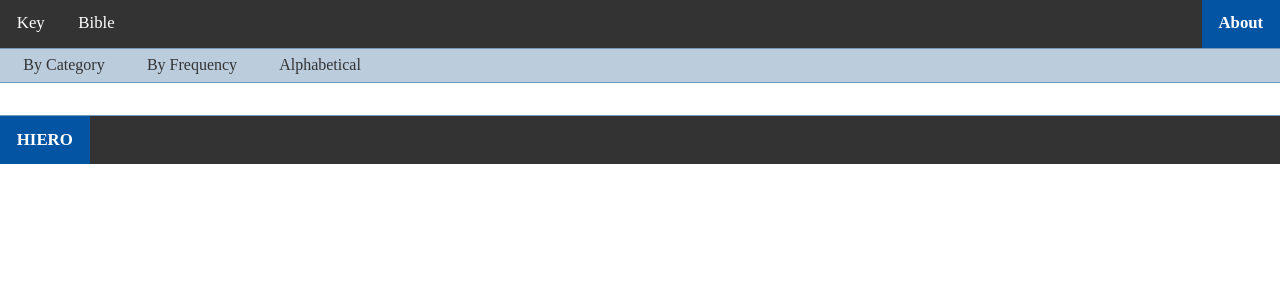
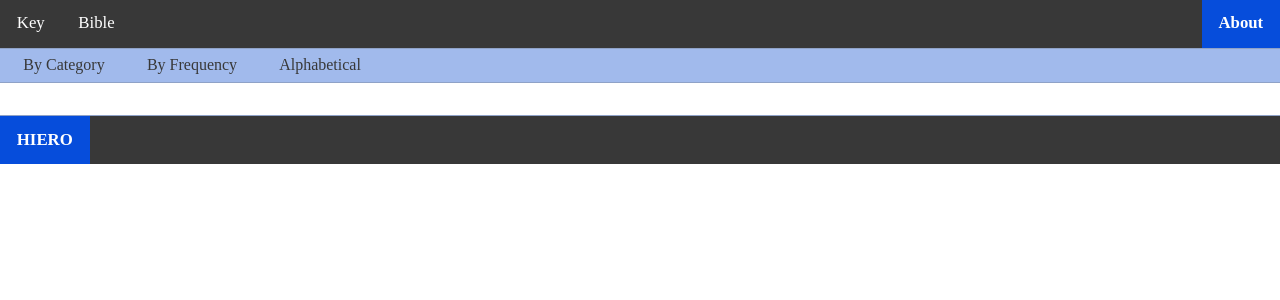
Before and after one commit to gfassero/HIERO, a Jekyll site: the page read/glossary-noncompliant.html, which Jekyll copies as it is, in a window 1280 px wide. Shown: the top 300 px of the page. Built offline with Jekyll 4.4.1, drawn with Linux system fonts in a browser that asks for light colours.

Commit message:
Condense color styles

```diff
--- a/read/key.html
+++ b/read/key.html
@@ -46,7 +46,6 @@ h3 {margin-bottom: 10px;}
 
 #key .focusable-div, #translation span, #translation p {
     cursor: pointer;
-    transition: background-color 0.2s;
 }
 #translation p {
     max-width: 100%;
--- a/read/styles-glossary.css
+++ b/read/styles-glossary.css
@@ -16,10 +16,10 @@
     width: 100%;
 }
 
-.uniqueness {background-color: #ffc040;}
-.coherence { background-color: #ff80c0;}
-.uniqueness.coherence {background-color: #ff4000;}
-.excused {   background-color: #d8d8d8;}
+.uniqueness {background-color: #ffc040;} /* ORANGE */
+.coherence { background-color: #ff80c0;} /* MAGENTA */
+.uniqueness.coherence {background-color: #ff4000;} /* RED */
+.excused {   background-color: #d8d8d8;} /* LIGHT GRAY */
 
 .gloss-heb {
     display: table-cell;
--- a/read/styles.css
+++ b/read/styles.css
@@ -3,26 +3,31 @@
 @import "styles-headfoot.css" screen;
 
 :root {
-  --lightbg: white;
-  --darkbg: #bbccdd; /* LIGHT BLUE hsl(210 33% 80%) */
-  --blackbg: #333333; /* DARK GRAY hsl(0 0% 20%) */
-  --darkborder: #7799bb; /* STEEL BLUE hsl(210 33% 60%) */
-  --navhover: #dddddd;
+  --hue-main: 220;
+  --hue-hili:  40;
+  --hue-altr: 310;
 
-  --boldhilite: #0454a4; /* DARK BLUE hsl(210 95% 33%) */
+  --lightbg: WHITE;
+  --darkbg:      hsl(var(--hue-main)  67% 78%); /* LIGHT BLUE */
+  --blackbg:     hsl(var(--hue-main)   0% 22%); /* DARK GRAY */
+  --darkborder:  hsl(var(--hue-main)  33% 67%); /* STEEL BLUE */
+  --navhover:    hsl(var(--hue-hili)  67% 78%);
+
+  --boldhilite:  hsl(var(--hue-main)  95% 44%); /* DARK BLUE */
   --boldhiliteText: WHITE;
 
-  --keybold: #ffb41f; /* ORANGE hsl(40 100% 56%) */
-  --keylite: #ffda8f; /* LIGHT ORANGE hsl(40 100% 78%) */
-  --keycontrast: #ff1fb4; /* MAGENTA */
+  --keybold:     hsl(var(--hue-hili) 100% 56%); /* ORANGE */
+  --keylite:     hsl(var(--hue-hili) 100% 78%); /* LIGHT ORANGE */
+  --keycontrast: hsl(var(--hue-altr) 100% 56%); /* MAGENTA */
 
-  --textgray: #c0c0c0; /* MID-GRAY */
+  --textgray:    hsl(var(--hue-main)   0% 78%); /* MID-GRAY */
 }
 
 * {
     scroll-margin-top: 0.65em;
     scroll-behavior: smooth;
     font-family: serif;
+    transition: color 0.15s, background-color 0.15s;
 }
 
 body {
@@ -50,6 +55,11 @@ body {
     padding: 1em;
 }
 
+.panel a {transition: none;}
+.panel a:link,
+.panel a:visited {color: var(--boldhilite);}
+.panel a:hover {  color: var(--blackbg);}
+.panel a:active { color: var(--darkbg);}
 
 @media print {
     body {
```
